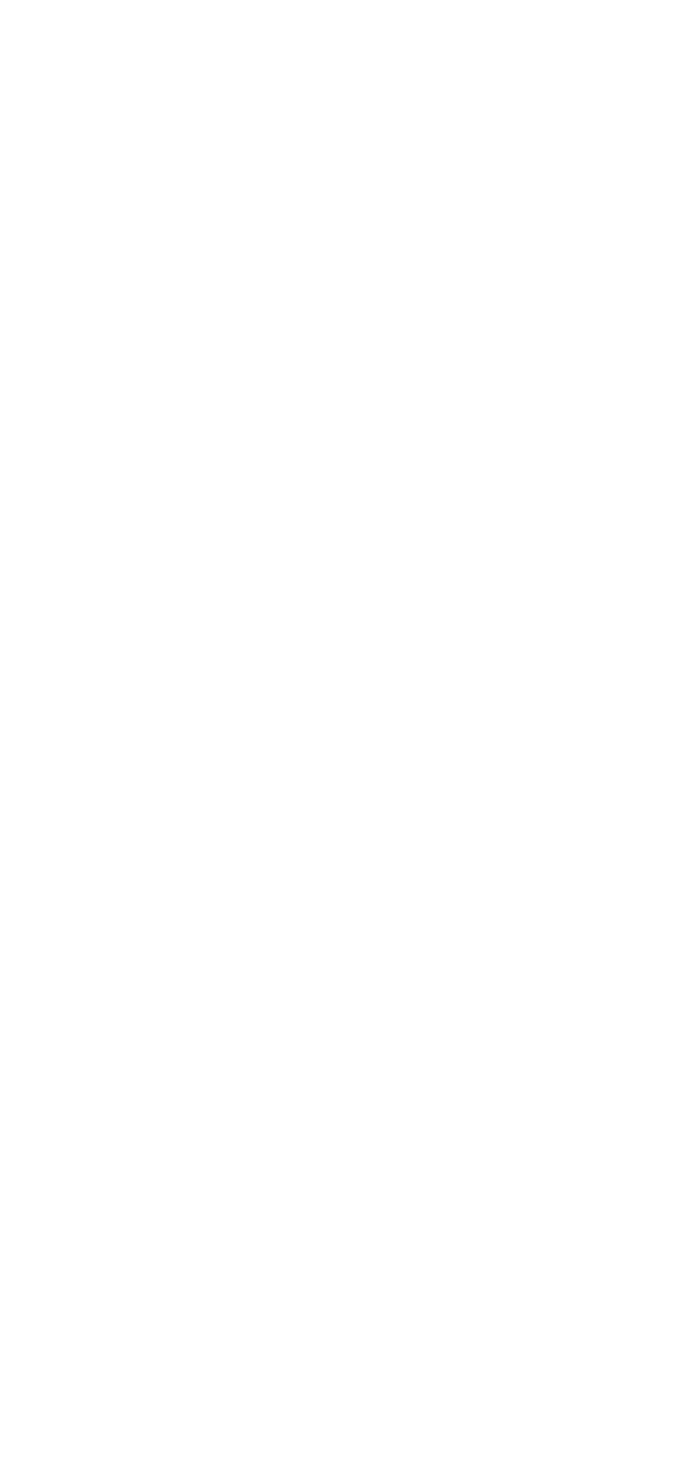
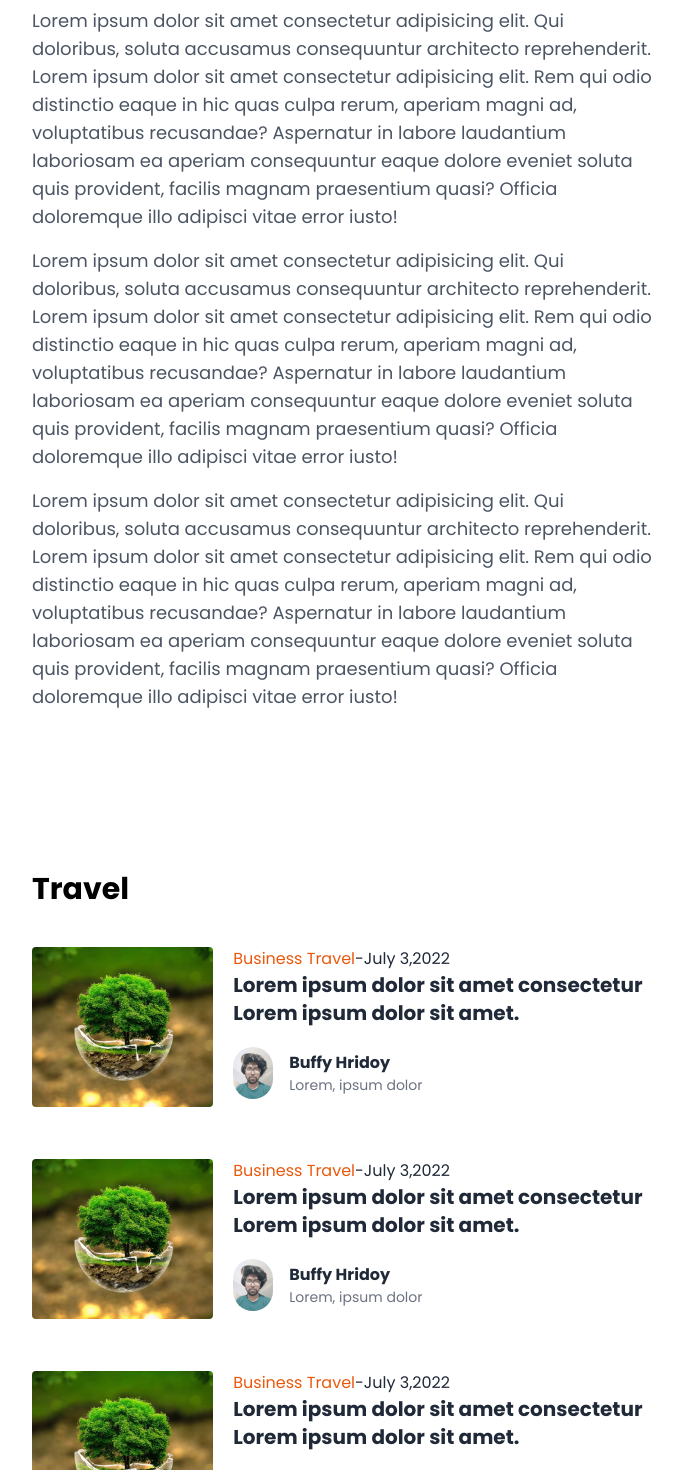
Before and after one commit to miftajannat/nextjs-first-project, a Next.js app: page /posts/page in a window 1280 px wide. Before the commit this address had no page. Shown: the part 1330-2800 px from the top of the page, without its empty margins (296-978 px from the left). Before the commit the page ends 800 px from the top, so only its background shows below. Built offline with nearby package versions, Linux system fonts and the light colour scheme.

Commit message:
page & related completed

```diff
--- /dev/null
+++ b/components/_child/newsletter.js
@@ -0,0 +1,19 @@
+import React from 'react'
+
+export default function newsletter () {
+  return (
+<section className='bg-gray-50 mt-20'>
+<div className='container mx-auto md:px-20 py-16 text-center'>
+<h1 className="font-bold text-3xl">Subscribe Newsletter</h1>
+<div className='py-4'>
+<input type="text" className="shadow border rounded w-9/12 py-3 px-3 text-gray-700 focus:outline-none focus:shadow-outline " placeholder='Enter Your Email' />
+</div>
+
+<button className="bg-orange-400 hover:bg-orange-600 text-gray-50 text-xl py-3 px-20 rounded-full focus:outline-none focus:shadow-outline" type="button">
+    Subscribe
+</button>
+
+</div>
+</section>
+  )
+}
--- /dev/null
+++ b/components/_child/related.js
@@ -0,0 +1,59 @@
+import Image from 'next/image'
+import Author from './author'
+
+export default function related(){
+  return (
+    <div>
+      <section className="pt-20">
+      <h1 className='font-bold text-3xl py-10'>Travel</h1>
+
+      <div className="flex flex-col gap-10">
+        {post()}
+        {post()}
+        {post()}
+        {post()}
+
+
+      </div>
+
+
+      </section>
+    </div>
+  )
+}
+
+
+
+
+function post(){
+  return(
+    <div className="flex gap-5">
+      <div className="image flex flex-col justify-start">
+<a href={"/"}><Image src={"/images/img1.jpg"}alt='' className='rounded'width={300} height={250}
+          />
+        </a>
+      </div>
+
+<div className="info flex flex-col justify-center">
+<div className='cat'>
+          <a href='' className='text-orange-600 hover:text-orange-800'>
+            Business Travel
+          </a>
+          <a href='' className='text-gray-800 hover:text-gray-600'>
+            -July 3,2022
+          </a>
+        </div>
+        <div className="title">
+          <a
+            href={"/"}
+            className='text-xl font-bold text-gray-800 hover:text-gray-600'
+          >
+            Lorem ipsum dolor sit amet consectetur Lorem ipsum dolor sit amet.
+          </a>
+          </div>
+          <Author />
+</div>
+
+      </div>
+  )
+}
--- a/components/footer.js
+++ b/components/footer.js
@@ -1,9 +1,32 @@
+
+import { ImFacebook, ImTwitter, ImYoutube } from "react-icons/im";
+import Link from "next/link";
+import Newsletter from "./_child/newsletter";
 
 
 export default function footer() {
     return (
-      <div>
-        Footer
-      </div>
+      <footer className="bg-gray-50">
+        <Newsletter />
+        <div className="container mx-auto justify-center py-12">
+        <div className="py-5">
+            <div className="flex gap-6 justify-center">
+            <Link href={"/"}>
+                  <ImFacebook color='#888888' />
+                </Link>
+
+
+                <Link href={"/"}>
+                  <ImTwitter color='#888888' />
+                </Link>
+                         <Link href={"/"}>
+                  <ImYoutube color='#888888' />
+                </Link>
+            </div>
+            <p className="PY-5 text-gray-400 text-center">Copyright©2022 All rights reserved|Lorem ipsum dolor sit amet.</p>
+            <p className="text-gray-400 text-center">Terms & Condition</p>
+        </div>
+        </div>
+      </footer>
     );
   }
--- a/components/header.js
+++ b/components/header.js
@@ -1,6 +1,5 @@
 import { ImFacebook, ImTwitter, ImYoutube } from "react-icons/im";
 
-import Link from "next/link";
 
 function header() {
   return (
--- a/components/section1.js
+++ b/components/section1.js
@@ -34,7 +34,7 @@
     <div className='grid md:grid-cols-2'>
       <div className='image'>
         <a href={"/"}>
-          <Image src={"/images/img1.jpg"} alt='' width={600} height={600} />{" "}
+          <Image src={"/images/img1.jpg"} alt='' width={600} height={600} />
         </a>
       </div>
       <div className='info flex justify-center flex-col'>
--- /dev/null
+++ b/pages/posts/page.js
@@ -0,0 +1,39 @@
+import Format from '../../layout/format'
+import Author from '../../components/_child/author'
+import Image from 'next/image'
+import Related from '../../components/_child/related'
+
+export default function page() {
+  return (
+    <Format>
+      <section className='container mx-auto md:px-2 py-16 w-1/2'>
+        <div className='flex justify-center'>
+            <Author/>
+        </div>
+
+        <div className='post py-10'>
+            <h1 className='font-bold text-4xl text-center pb-5'>Lorem ipsum dolor sit amet consectetur adipisicing veniam.</h1>
+
+            <p className='text-gray-500 text-xl text-center'>Lorem ipsum dolor sit amet consectetur adipisicing elit. Qui doloribus, soluta accusamus consequuntur architecto reprehenderit.</p>
+
+            <div className="py-10">
+               <Image src={"/images/author.jpg"} alt='' width={900} height={900}/>
+            </div>
+
+            <div className='text-gray-600 text-lg flex flex-col gap-4'>
+
+            <p className='text-gray-600 text-lg flex flex-col gap-4'>Lorem ipsum dolor sit amet consectetur adipisicing elit. Qui doloribus, soluta accusamus consequuntur architecto reprehenderit. Lorem ipsum dolor sit amet consectetur adipisicing elit. Rem qui odio distinctio eaque in hic quas culpa rerum, aperiam magni ad, voluptatibus recusandae? Aspernatur in labore laudantium laboriosam ea aperiam consequuntur eaque dolore eveniet soluta quis provident, facilis magnam praesentium quasi? Officia doloremque illo adipisci vitae error iusto!</p>
+
+            <p className='text-gray-600 text-lg flex flex-col gap-4'>Lorem ipsum dolor sit amet consectetur adipisicing elit. Qui doloribus, soluta accusamus consequuntur architecto reprehenderit. Lorem ipsum dolor sit amet consectetur adipisicing elit. Rem qui odio distinctio eaque in hic quas culpa rerum, aperiam magni ad, voluptatibus recusandae? Aspernatur in labore laudantium laboriosam ea aperiam consequuntur eaque dolore eveniet soluta quis provident, facilis magnam praesentium quasi? Officia doloremque illo adipisci vitae error iusto!</p>
+
+            <p className='text-gray-600 text-lg flex flex-col gap-4'>Lorem ipsum dolor sit amet consectetur adipisicing elit. Qui doloribus, soluta accusamus consequuntur architecto reprehenderit. Lorem ipsum dolor sit amet consectetur adipisicing elit. Rem qui odio distinctio eaque in hic quas culpa rerum, aperiam magni ad, voluptatibus recusandae? Aspernatur in labore laudantium laboriosam ea aperiam consequuntur eaque dolore eveniet soluta quis provident, facilis magnam praesentium quasi? Officia doloremque illo adipisci vitae error iusto!</p>
+            </div>
+
+        </div>
+
+        <Related/>
+
+      </section>
+    </Format>
+  )
+}
```
